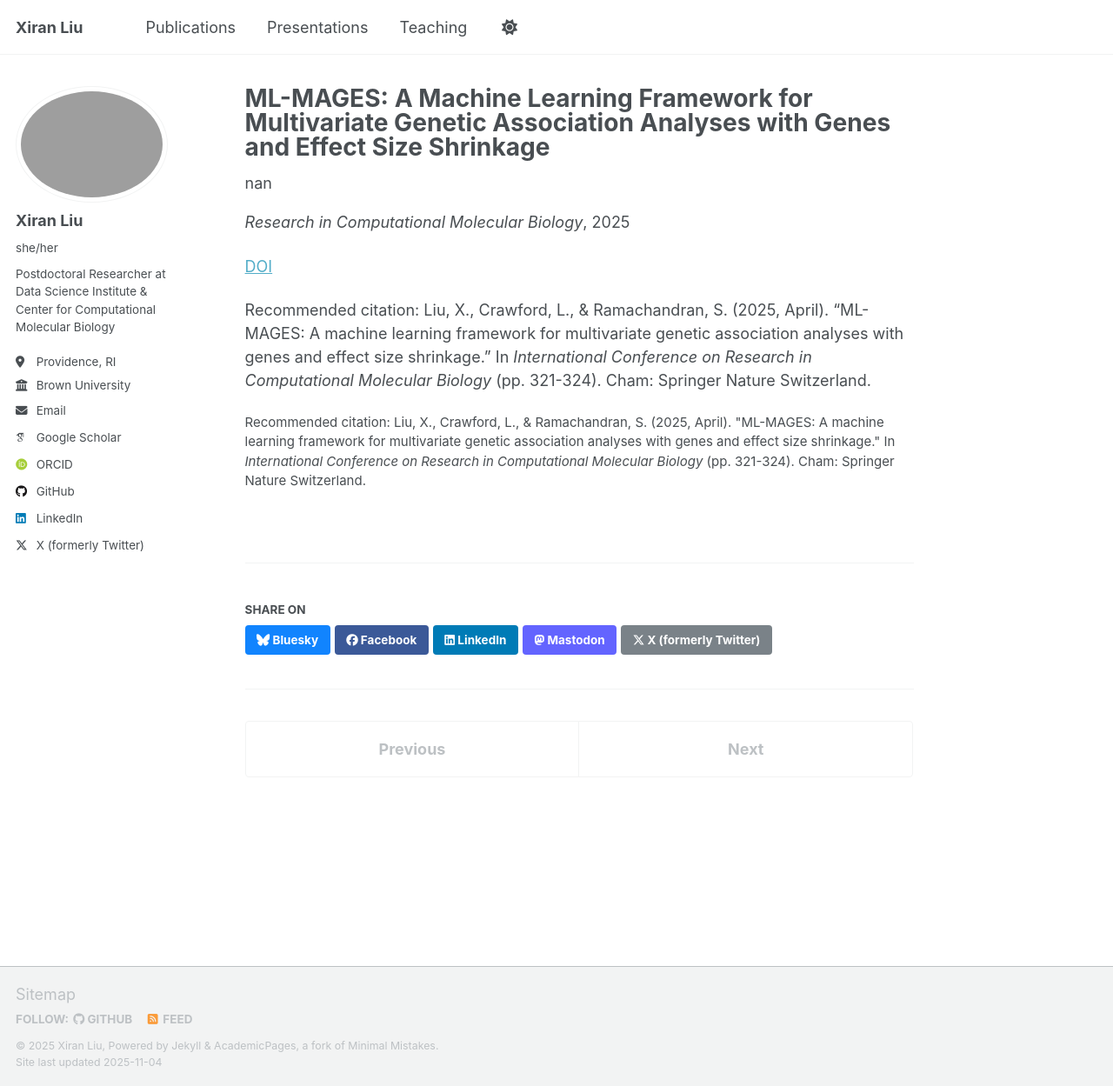
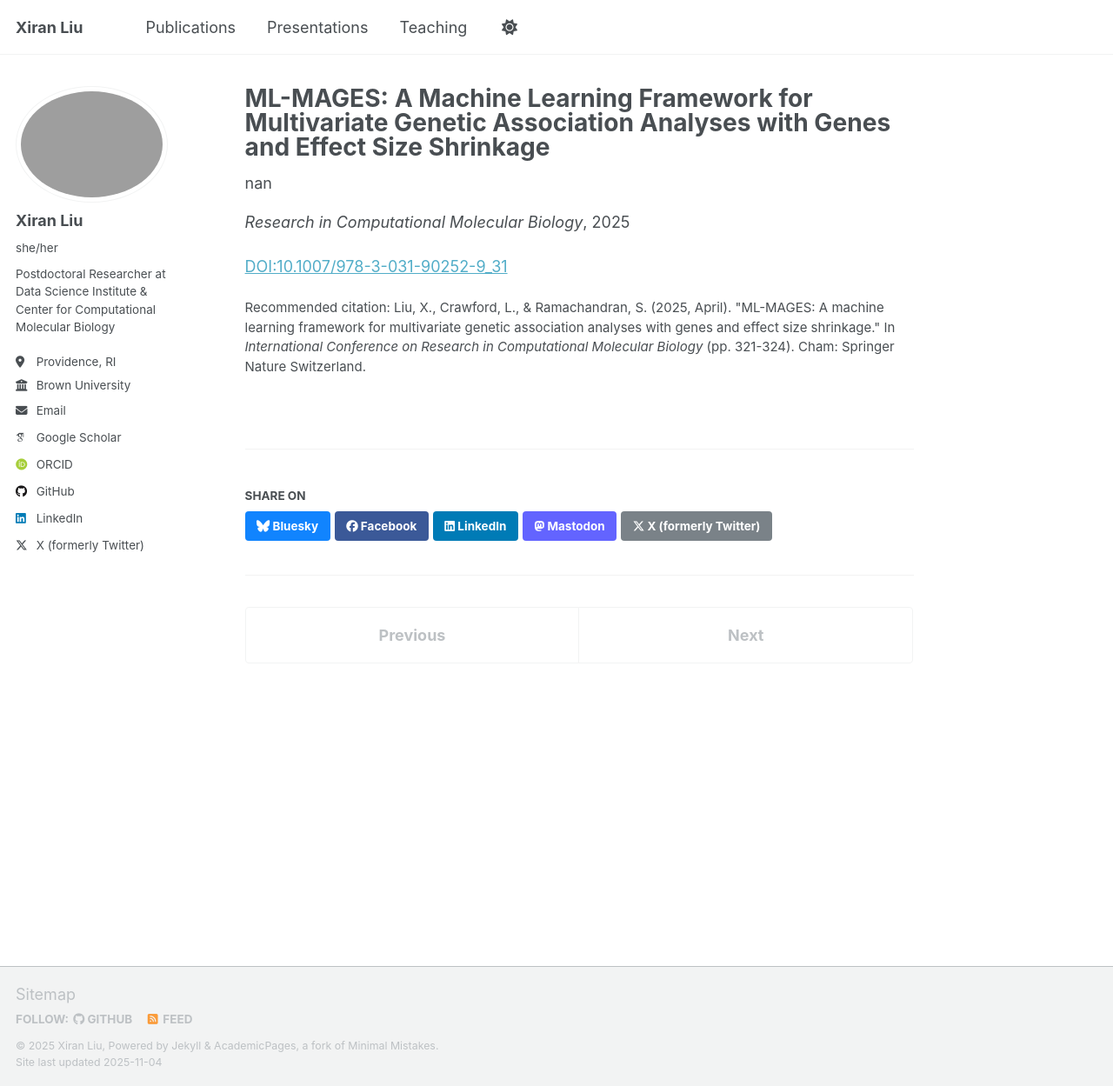
Before and after one commit to xr-cc/xr-cc.github.io, a Jekyll site: the page built from _publications/2025-04-25-mlmages2025.md, in a window 1280 px wide and 1249 px high. Shown: the whole window at 87% size. Built offline with Jekyll 4.4.1, drawn with Linux system fonts in a browser that asks for light colours; some web fonts are replaced; a script that is not in the unit is left out.

Commit message:
change single page

```diff
--- a/_publications/2025-04-25-mlmages2025.md
+++ b/_publications/2025-04-25-mlmages2025.md
@@ -11,6 +11,4 @@ authors:
   - nan
 ---
 
-<a href='https://doi.org/10.1007/978-3-031-90252-9_31'>DOI</a>
-
-Recommended citation: Liu, X., Crawford, L., & Ramachandran, S. (2025, April). "ML-MAGES: A machine learning framework for multivariate genetic association analyses with genes and effect size shrinkage." In <i>International Conference on Research in Computational Molecular Biology</i> (pp. 321-324). Cham: Springer Nature Switzerland.
+<a href='https://doi.org/10.1007/978-3-031-90252-9_31'>DOI:10.1007/978-3-031-90252-9_31</a>
```
Also changed, not shown: _publications/2020-10-15-diffusion2020.md (+1 -3 lines), _publications/2022-08-30-deconvoluting2022.md (+1 -3 lines), _publications/2024-01-01-clumppling2024.md (+1 -3 lines), _publications/2024-09-30-combinatorics2024.md (+1 -3 lines).
